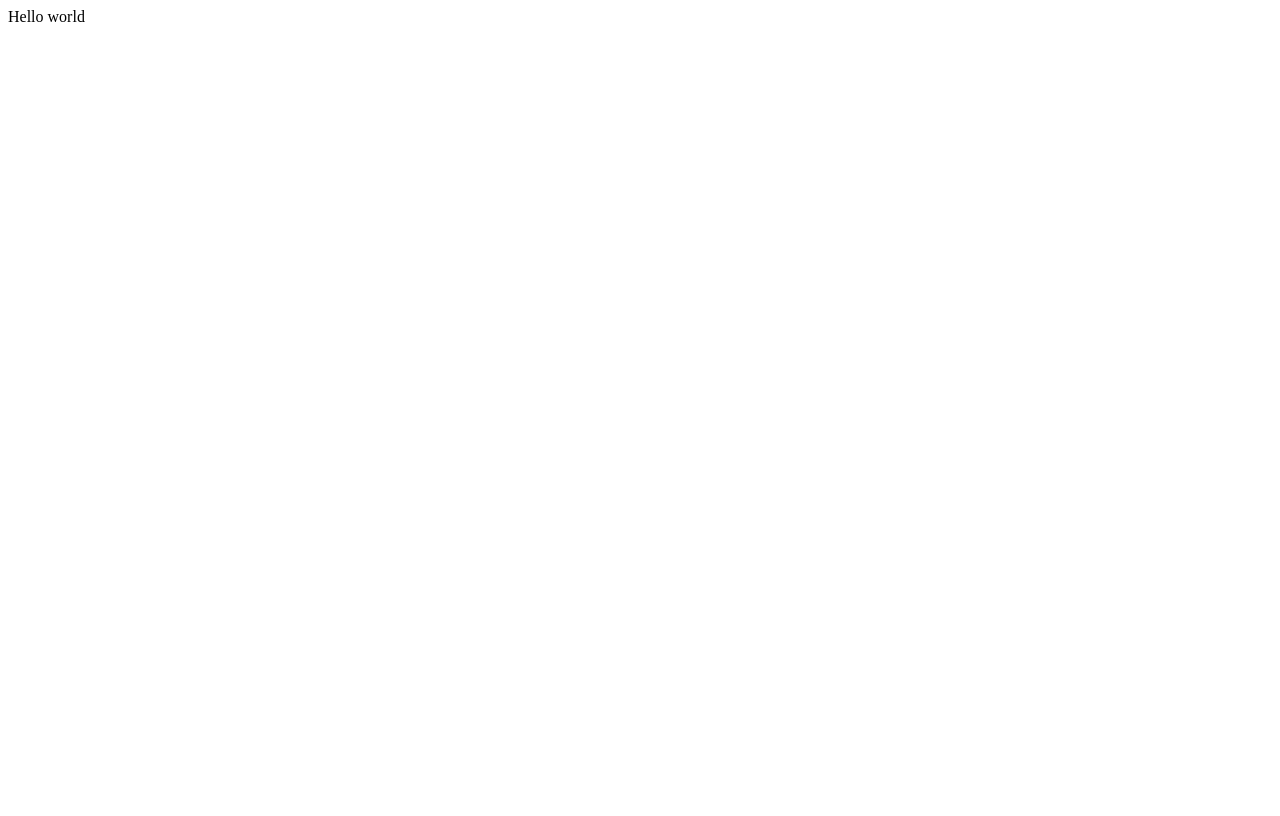
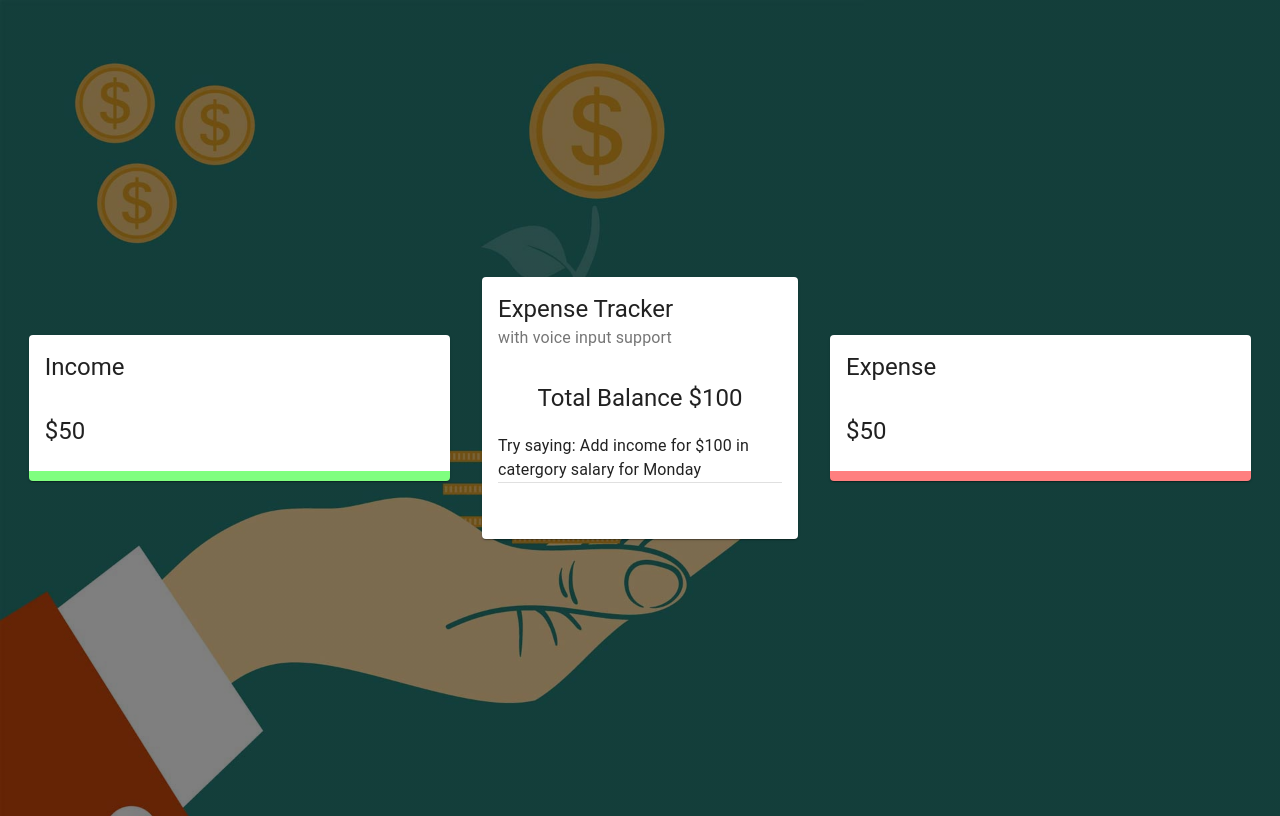
Before and after one commit to ashwinadutt/income-expense-tracker-with-speech, a React (Create React App) app: page / in a window 1280 px wide. Built offline with nearby package versions, Linux system fonts and the light colour scheme.

Commit message:
Created project layout

```diff
--- a/src/App.js
+++ b/src/App.js
@@ -1,9 +1,27 @@
 import React from 'react'
+import { Grid } from '@material-ui/core'
+
+import Main from './components/Main/Main'
+import Details from './components/Details/Details'
+import useStyles from './styles'
 
 const App = () => {
+    const classes = useStyles();
+
     return (
         <div>
-            Hello world
+            <Grid container className={classes.grid}  spacing={0} alignItems="center" justify="center" style={{height: '100vh'}}>
+                <Grid item xs={12} sm={4}>
+                    <Details title='Income' />
+                </Grid>
+                <Grid item xs={12} sm={3}>
+                    <Main />
+                </Grid>
+                <Grid item xs={12} sm={4}>
+                    <Details title="Expense" />
+                </Grid>
+            </Grid>
+
         </div>
     )
 }
--- /dev/null
+++ b/src/components/Details/Details.jsx
@@ -0,0 +1,24 @@
+import React from 'react'
+import { Card, CardHeader, CardContent, Typography} from '@material-ui/core'
+import { Doughnut } from 'react-chartjs-2'
+
+import useStyles from './styles'
+
+const Details = ({ title }) => {
+    const classes = useStyles();
+
+    return (
+        <div>
+            <Card className={title === 'Income' ? classes.income : classes.expense}>
+                <CardHeader title={title} />
+                <CardContent>
+                    <Typography variant='h5'>$50</Typography>
+                    {/* <Doughnut /> */}
+                </CardContent>
+            </Card>
+
+        </div>
+    )
+}
+
+export default Details
--- /dev/null
+++ b/src/components/Details/styles.js
@@ -0,0 +1,10 @@
+import { makeStyles } from  '@material-ui/core/styles'
+
+export default makeStyles(() => ({
+    income: {
+        borderBottom: '10px solid rgba(0, 255, 0, 0.5)'
+    },
+    expense: {
+        borderBottom: '10px solid rgba(255, 0, 0, 0.5)'
+    }
+}));
--- /dev/null
+++ b/src/components/Form/styles.js
@@ -0,0 +1,12 @@
+import { makeStyles } from '@material-ui/core/styles';
+
+export default makeStyles(() => ({
+  radioGroup: {
+    display: 'flex',
+    justifyContent: 'center',
+    marginBottom: '-10px',
+  },
+  button: {
+    marginTop: '20px',
+  },
+}));
--- /dev/null
+++ b/src/components/Main/Main.jsx
@@ -0,0 +1,31 @@
+import React from 'react'
+import { Card, CardHeader, CardContent, Typography, Grid, Divider } from '@material-ui/core'
+
+import useStyles from './styles'
+
+const Main = () => {
+const classes = useStyles();
+
+    return (
+        <Card className={classes.root}>
+            <CardHeader title="Expense Tracker" subheader="with voice input support" />
+            <CardContent>
+                <Typography align="center" variant="h5" >Total Balance $100</Typography>
+                <Typography variant="subtitle1" style={{lineHeight: '1.5em', marginTop: '20px' }}>
+                    Try saying: Add income for $100 in catergory salary for Monday
+                </Typography>
+                <Divider />
+                {/* Form */}
+            </CardContent>
+            <CardContent className={classes.CardContent}>
+                <Grid container spacing={2}>
+                    <Grid item xs={12}>
+                        {/* List */}
+                    </Grid>
+                </Grid>
+            </CardContent>
+        </Card>
+    )
+}
+
+export default Main
--- /dev/null
+++ b/src/components/Main/styles.js
@@ -0,0 +1,24 @@
+import { makeStyles } from '@material-ui/core/styles';
+
+export default makeStyles((theme) => ({
+  media: {
+    height: 0,
+    paddingTop: '56.25%', // 16:9
+  },
+  expand: {
+    transform: 'rotate(0deg)',
+    marginLeft: 'auto',
+    transition: theme.transitions.create('transform', {
+      duration: theme.transitions.duration.shortest,
+    }),
+  },
+  expandOpen: {
+    transform: 'rotate(180deg)',
+  },
+  cartContent: {
+    paddingTop: 0,
+  },
+  divider: {
+    margin: '20px 0',
+  },
+}));
--- /dev/null
+++ b/src/index.css
@@ -0,0 +1,10 @@
+#root body html {
+  height: 100%;
+  margin: 0;
+}
+
+body {
+  background: linear-gradient(rgba(0, 0, 0, 0.5), rgba(0, 0, 0, 0.5)),
+    url(./assets/background.jpg);
+  background-size: cover;
+}
--- a/src/index.js
+++ b/src/index.js
@@ -2,5 +2,6 @@
 import ReactDom from 'react-dom'
 
 import App from './App'
+import './index.css'
 
 ReactDom.render(<App />, document.getElementById("root"));
--- /dev/null
+++ b/src/styles.js
@@ -0,0 +1,30 @@
+import { makeStyles } from '@material-ui/core/styles';
+
+export default makeStyles((theme) => ({
+  desktop: {
+    [theme.breakpoints.up('sm')]: {
+      display: 'none',
+    },
+  },
+  mobile: {
+    [theme.breakpoints.down('sm')]: {
+      display: 'none',
+    },
+  },
+  main: {
+    [theme.breakpoints.up('sm')]: {
+      paddingBottom: '5%',
+    },
+  },
+  last: {
+    [theme.breakpoints.down('sm')]: {
+      marginBottom: theme.spacing(3),
+      paddingBottom: '200px',
+    },
+  },
+  grid: {
+    '& > *': {
+      margin: theme.spacing(2),
+    },
+  },
+}));
```
Also changed, not shown: src/components/Form/Form.jsx (added, +16 -0 lines), src/assets/background.jpg (added), 1 other file (tests, documents, lock files or other folders).
